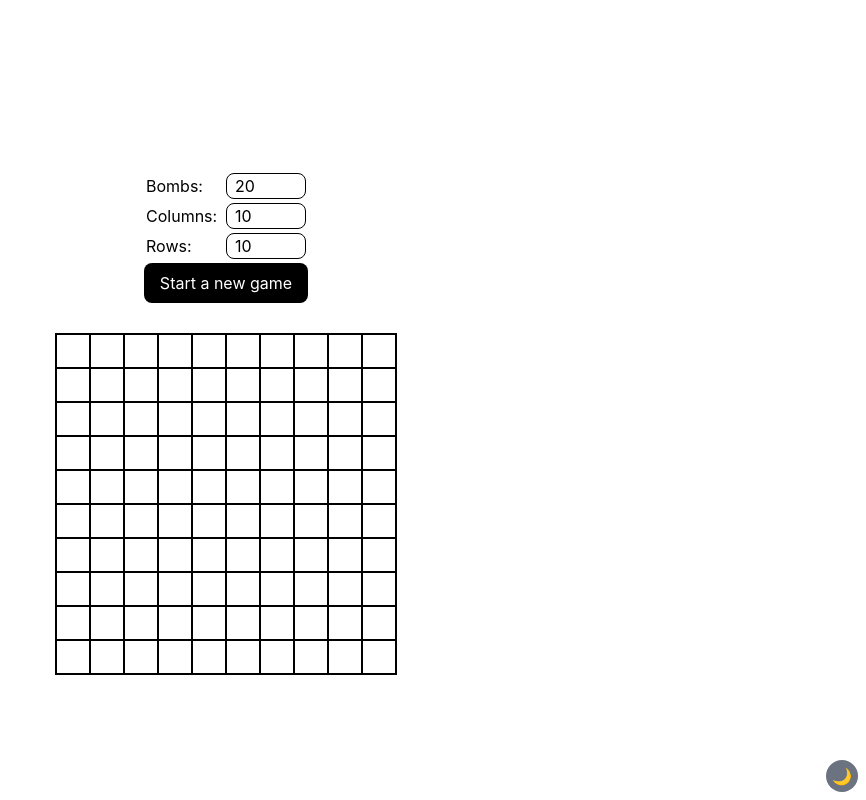
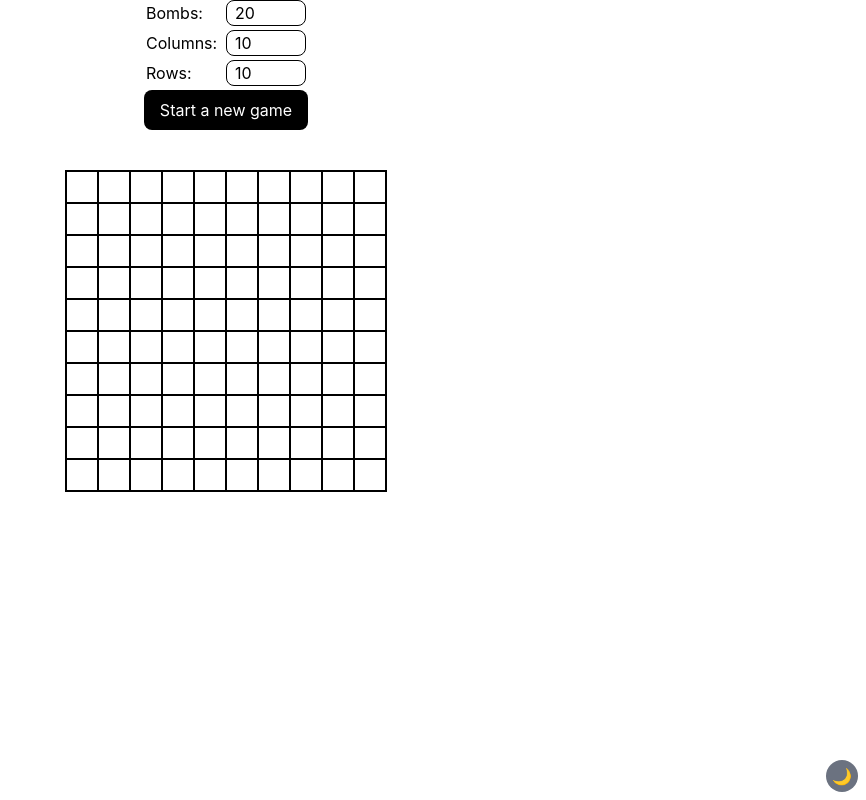
Before and after one commit to jourdanrodrigues/MineFinder, a React (Vite) app: page / in a window 1280 px wide. Shown: the whole page, without its empty margins (414-1280 px from the left). Built offline with nearby package versions, Linux system fonts and the light colour scheme.

Commit message:
:ambulance: Fix clickable area

```diff
--- a/src/App.tsx
+++ b/src/App.tsx
@@ -4,7 +4,7 @@ import { DarkModeToggle } from '@/components/DarkModeToggle.tsx';
 
 function App() {
   return (
-    <div className='flex size-full flex-col items-center justify-center bg-primary-canvas dark:bg-primary-canvas-dark'>
+    <div className='flex size-full flex-col items-center justify-center gap-10 bg-primary-canvas dark:bg-primary-canvas-dark'>
       <Controls />
       <Grid />
       <DarkModeToggle className='fixed bottom-2 right-2' />
--- a/src/components/Cell.tsx
+++ b/src/components/Cell.tsx
@@ -28,7 +28,7 @@ export function Cell({
   return (
     <div
       className={cn(
-        'flex relative justify-center items-center transition-all bg-primary-canvas dark:bg-primary-canvas-dark size-full',
+        'flex relative justify-center items-center transition-all bg-primary-canvas dark:bg-primary-canvas-dark size-full border-contrast border-[1px] dark:border-contrast-dark',
         !isRevealed ? 'cursor-pointer' : 'cursor-default',
         {
           'hover:bg-gray-200 dark:hover:bg-neutral-600':
--- a/src/components/GameControls.tsx
+++ b/src/components/GameControls.tsx
@@ -15,7 +15,7 @@ export function Controls() {
   const dispatch = useAppDispatch();
 
   return (
-    <div className='my-12 flex h-28 w-60 flex-col items-center justify-between gap-1'>
+    <div className='flex max-w-60 flex-col items-center justify-between gap-1'>
       <NumberInput label='Bombs' onChange={setBombs} value={bombs} />
       <NumberInput label='Columns' onChange={setColumns} value={columns} />
       <NumberInput label='Rows' onChange={setRows} value={rows} />
--- a/src/components/Grid.tsx
+++ b/src/components/Grid.tsx
@@ -11,8 +11,7 @@ export const Grid = () => {
 
   return (
     <div
-      className='grid size-fit select-none gap-[2px] border-[2px] border-black bg-contrast dark:border-contrast-dark dark:bg-contrast-dark'
-      onContextMenu={(e) => e.preventDefault()}
+      className='grid max-h-full max-w-full select-none overflow-auto overscroll-none border-[1px] border-contrast dark:border-contrast-dark'
       style={{
         gridTemplateRows: `repeat(${rowCount}, 2rem)`,
         gridTemplateColumns: `repeat(${columnCount}, 2rem)`,
--- a/src/index.css
+++ b/src/index.css
@@ -7,10 +7,7 @@
 }
 
 html, body, #root {
-  margin: 0;
-  padding: 0;
-  width: 100%;
-  height: 100%;
+  @apply m-0 p-0 min-w-[100vw] min-h-[100vh] bg-primary-canvas dark:bg-primary-canvas-dark;
   font-family: -apple-system, BlinkMacSystemFont, 'Segoe UI', 'Roboto', 'Oxygen',
     'Ubuntu', 'Cantarell', 'Fira Sans', 'Droid Sans', 'Helvetica Neue',
     sans-serif;
--- a/tailwind.config.js
+++ b/tailwind.config.js
@@ -15,7 +15,7 @@ export default {
 
         // Dark mode colors
         'primary-dark': '#000000',
-        'primary-canvas-dark': 'rgb(43, 43, 43)',
+        'primary-canvas-dark': '#2B2B2B',
         // 'secondary-dark': '#345678',
         // 'neutral-dark': '#1a1a1a',
         // 'accent-dark': '#ffa726',
```
